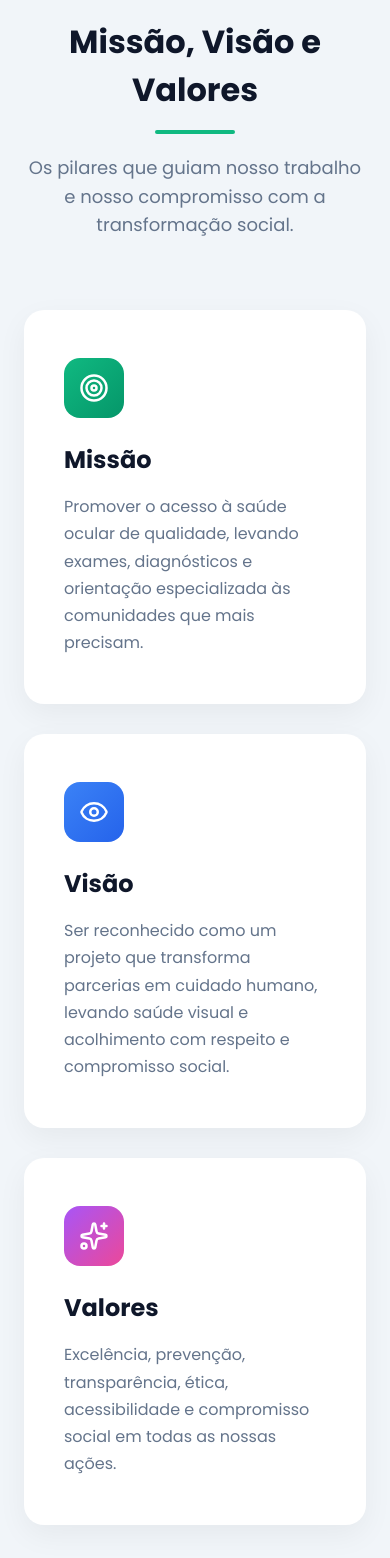
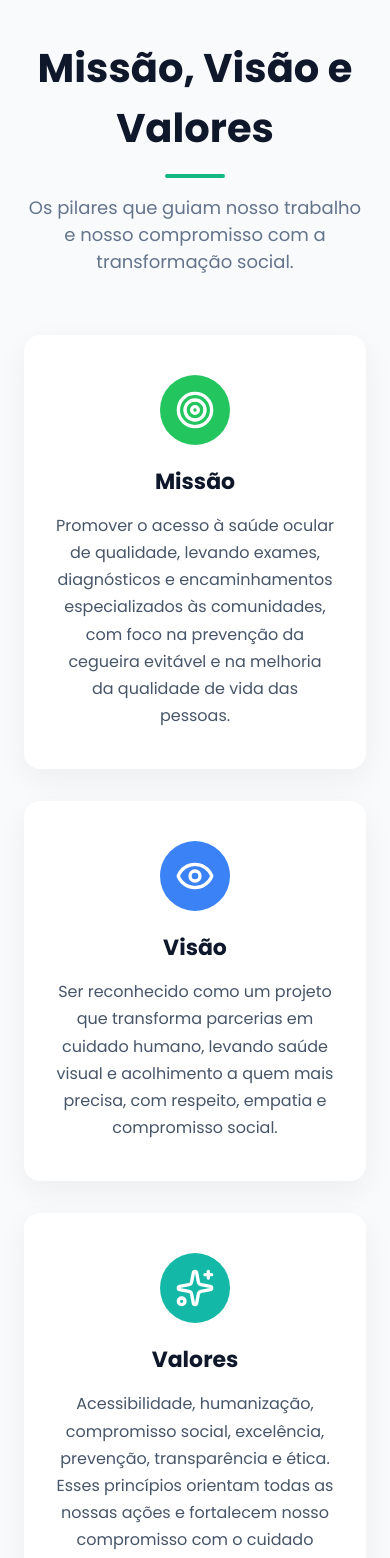
Before and after one commit to sibelecaetano/instituto-vereviver, a React (Vite) app in the folder frontend/: page / in a window 390 px wide. Shown: the part 4720-6278 px from the top of the page. Built offline with nearby package versions, Linux system fonts and the light colour scheme; no server answers.

Commit message:
fix(frontend): corrijo nav do header

```diff
--- a/frontend/src/components/MissaoVisaoValores/MissaoVisaoValores.jsx
+++ b/frontend/src/components/MissaoVisaoValores/MissaoVisaoValores.jsx
@@ -7,9 +7,9 @@ export default function MissaoVisaoValores() {
       <div className={styles.container}>
 
         <div className={styles.header}>
-          <h2>Missão, Visão e Valores</h2>
+          <h2 className={styles.title}>Missão, Visão e Valores</h2>
           <div className={styles.divider}></div>
-          <p>
+          <p className={styles.subtitle}>
             Os pilares que guiam nosso trabalho e nosso compromisso com a transformação social.
           </p>
         </div>
@@ -19,36 +19,49 @@ export default function MissaoVisaoValores() {
           {/* MISSÃO */}
           <div className={styles.card}>
             <div className={`${styles.icon} ${styles.missao}`}>
-              <Target size={30} color="white" />
+              <Target size={40} />
             </div>
 
             <h3>Missão</h3>
+
             <p>
-              Promover o acesso à saúde ocular de qualidade, levando exames, diagnósticos e orientação especializada às comunidades que mais precisam.
+              Promover o acesso à saúde ocular de qualidade, levando exames,
+              diagnósticos e encaminhamentos especializados às comunidades,
+              com foco na prevenção da cegueira evitável e na melhoria da
+              qualidade de vida das pessoas.
             </p>
           </div>
+
 
           {/* VISÃO */}
           <div className={styles.card}>
             <div className={`${styles.icon} ${styles.visao}`}>
-              <Eye size={30} color="white" />
+              <Eye size={40} />
             </div>
 
             <h3>Visão</h3>
+
             <p>
-              Ser reconhecido como um projeto que transforma parcerias em cuidado humano, levando saúde visual e acolhimento com respeito e compromisso social.
+              Ser reconhecido como um projeto que transforma parcerias em
+              cuidado humano, levando saúde visual e acolhimento a quem
+              mais precisa, com respeito, empatia e compromisso social.
             </p>
           </div>
+
 
           {/* VALORES */}
           <div className={styles.card}>
             <div className={`${styles.icon} ${styles.valores}`}>
-              <Sparkles size={30} color="white" />
+              <Sparkles size={40} />
             </div>
 
             <h3>Valores</h3>
+
             <p>
-              Excelência, prevenção, transparência, ética, acessibilidade e compromisso social em todas as nossas ações.
+              Acessibilidade, humanização, compromisso social, excelência,
+              prevenção, transparência e ética. Esses princípios orientam
+              todas as nossas ações e fortalecem nosso compromisso com o
+              cuidado visual e o impacto social.
             </p>
           </div>
 
--- a/frontend/src/components/MissaoVisaoValores/MissaoVisaoValores.module.css
+++ b/frontend/src/components/MissaoVisaoValores/MissaoVisaoValores.module.css
@@ -1,94 +1,98 @@
 .section {
-  padding: 120px 0;
-  background-color: #f1f5f9;
+  padding: 100px 24px;
+  background: #f8fafc;
 }
 
 .container {
   max-width: 1200px;
   margin: 0 auto;
-  padding: 0 24px;
 }
 
 .header {
   text-align: center;
-  margin-bottom: 70px;
+  margin-bottom: 60px;
 }
 
-.header h2 {
-  font-size: 48px;
+.title {
+  font-size: 40px;
   font-weight: 700;
-  margin-bottom: 16px;
+  color: var(--text);
 }
 
 .divider {
-  width: 80px;
+  width: 60px;
   height: 4px;
-  background-color: var(--primary);
-  margin: 0 auto 20px auto;
+  background: var(--primary);
+  margin: 16px auto;
   border-radius: 4px;
 }
 
-.header p {
+.subtitle {
+  max-width: 620px;
+  margin: 0 auto;
+  color: #64748b;
   font-size: 18px;
-  color: var(--muted);
-  max-width: 650px;
-  margin: 0 auto;
-  line-height: 1.6;
 }
 
 .grid {
   display: grid;
   grid-template-columns: repeat(3, 1fr);
-  gap: 30px;
+  gap: 32px;
 }
 
 .card {
+  background: white;
+  padding: 40px 32px;
+  border-radius: 16px;
+  text-align: center;
+
   box-shadow: 0 10px 30px rgba(0,0,0,0.05);
-  background: white;
-  padding: 48px 40px;
-  border-radius: 20px;
-  transition: 0.3s ease;
+
+  transition: transform 0.3s ease, box-shadow 0.3s ease;
 }
 
 .card:hover {
   transform: translateY(-6px);
-  box-shadow: 0 14px 35px rgba(0, 0, 0, 0.08);
+  box-shadow: 0 18px 40px rgba(0,0,0,0.08);
+}
+
+.icon {
+  width: 70px;
+  height: 70px;
+
+  border-radius: 50%;
+
+  display: flex;
+  align-items: center;
+  justify-content: center;
+
+  margin: 0 auto 20px auto;
+
+  color: white;
+}
+
+.missao {
+  background: #22c55e;
+}
+
+.visao {
+  background: #3b82f6;
+}
+
+.valores {
+  background: #14b8a6;
 }
 
 .card h3 {
-  font-size: 24px;
-  margin-bottom: 16px;
+  font-size: 22px;
+  margin-bottom: 14px;
+  color: var(--text);
 }
 
 .card p {
-  color: var(--muted);
+  color: #475569;
   line-height: 1.7;
-}
-
-/* ÍCONES */
-
-.icon {
-  width: 60px;
-  height: 60px;
-  border-radius: 16px;
-  display: flex;
-  align-items: center;
-  justify-content: center;
-  margin-bottom: 24px;
-}
-
-/* Cores */
-
-.missao {
-  background: linear-gradient(to bottom right, #10b981, #059669);
-}
-
-.visao {
-  background: linear-gradient(to bottom right, #3b82f6, #2563eb);
-}
-
-.valores {
-  background: linear-gradient(to bottom right, #a855f7, #ec4899);
+  font-size: 16px;
 }
 
 /* RESPONSIVO */
@@ -98,11 +102,7 @@
     grid-template-columns: 1fr;
   }
 
-  .section {
-    padding: 80px 0;
-  }
-
-  .header h2 {
-    font-size: 32px;
+  .card {
+    text-align: center;
   }
 }
--- a/frontend/src/components/Topo/Topo.module.css
+++ b/frontend/src/components/Topo/Topo.module.css
@@ -55,10 +55,6 @@
   opacity: 1;
 }
 
-.benefitsLink {
-  color: #0d9488 !important;
-  font-weight: 600;
-}
 
 /* HEADER QUANDO SCROLL */
 
```
